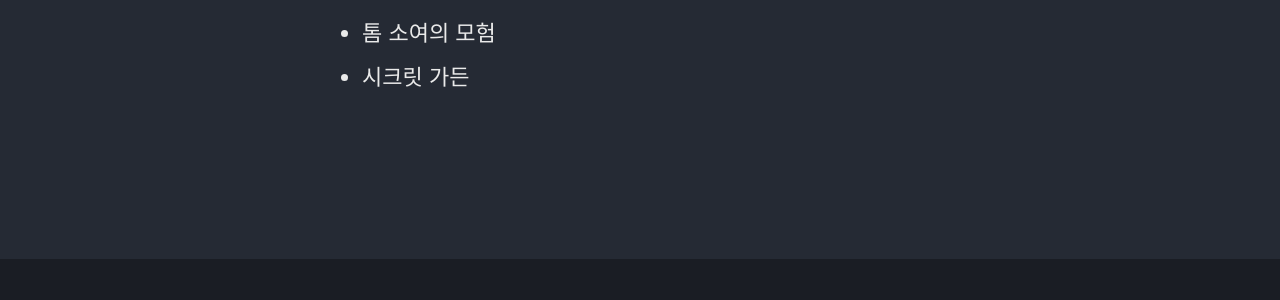
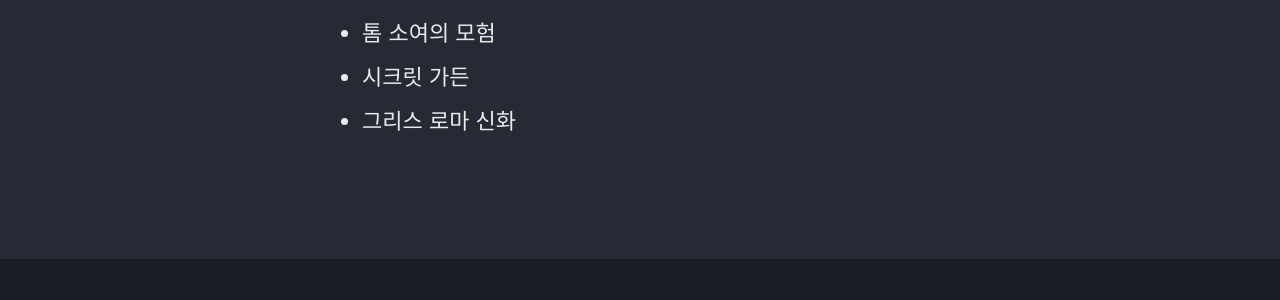
Before and after one commit to fall20style/fall20style.github.io, a Jekyll site: the page built from books.md, in a window 1280 px wide and 1231 px high. Shown: the part 817-1117 px from the top of the window. Built offline with Jekyll 4.4.1, drawn with Linux system fonts in a browser that asks for light colours; cached includes are drawn as plain includes.

Commit message:
Update books.md

```diff
--- a/books.md
+++ b/books.md
@@ -24,3 +24,4 @@ read_time: true
 ### 고전
 - 톰 소여의 모험
 - 시크릿 가든
+- 그리스 로마 신화
```
